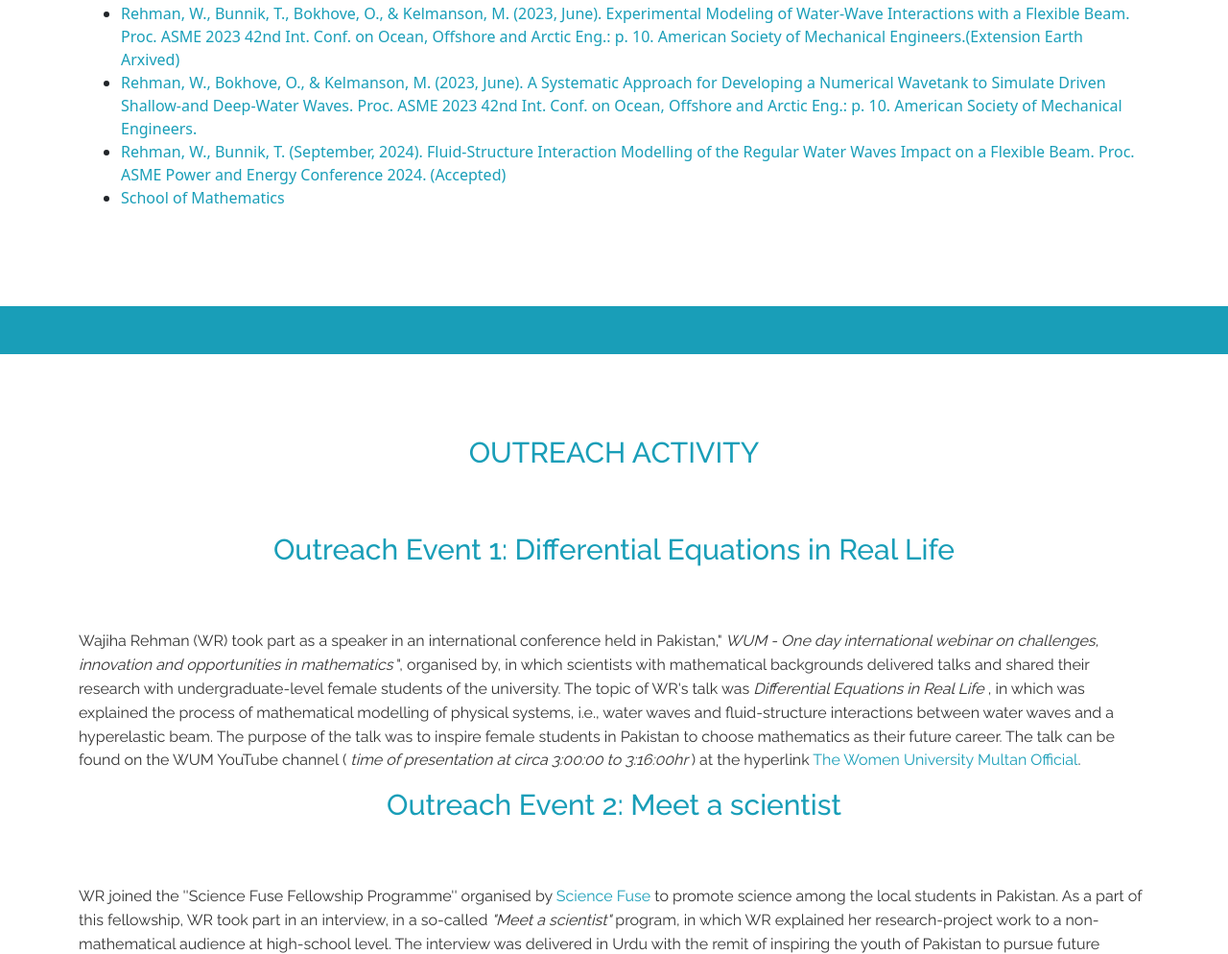
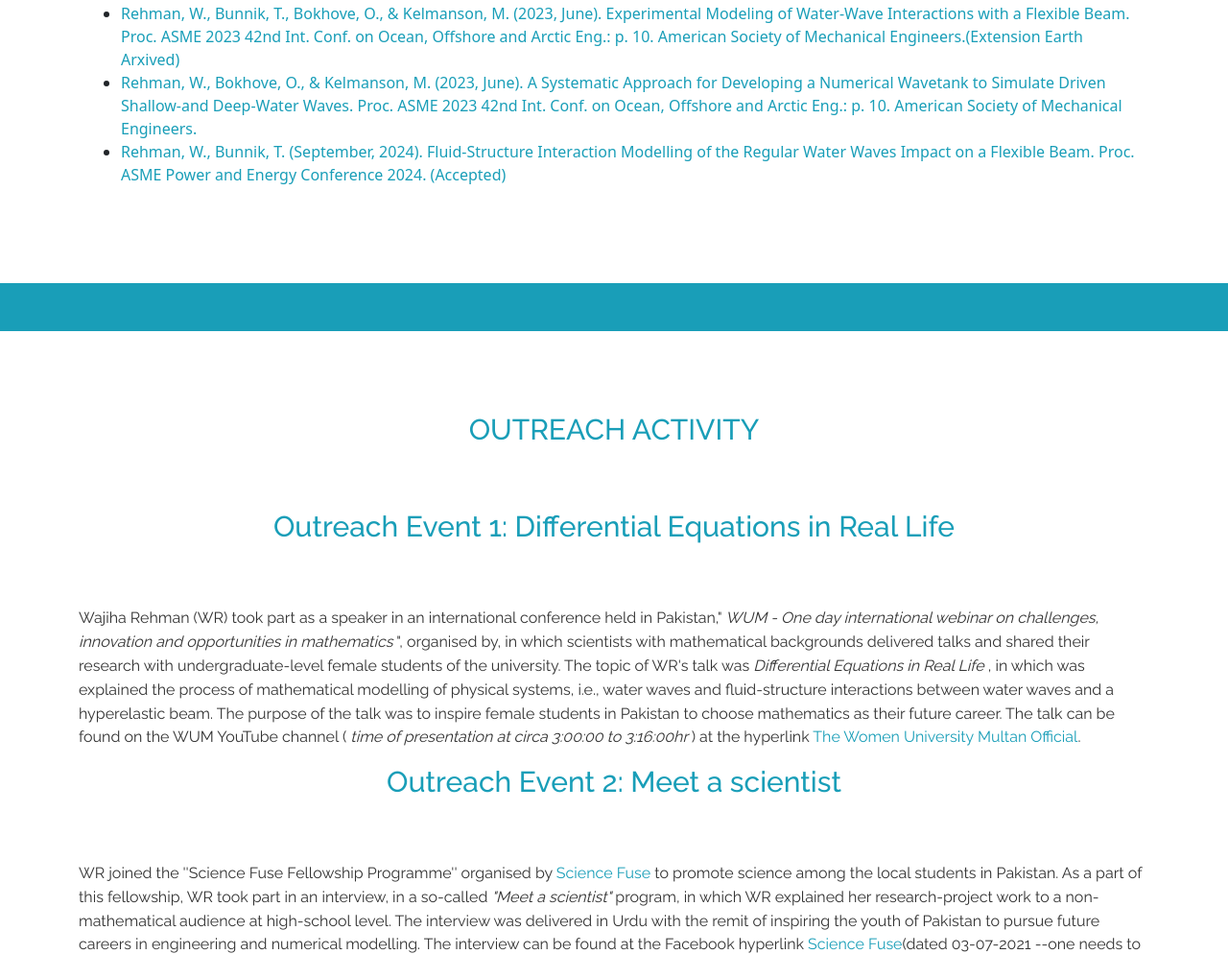
Before and after one commit to Wajiha11/Wajiha11.github.io, a plain HTML site: page index.html in a window 1280 px wide. Shown: the part 5080-6074 px from the top of the page at 96% size. Drawn offline with Linux system fonts and the light colour scheme.

Commit message:
Update index.html

```diff
--- a/index.html
+++ b/index.html
@@ -281,7 +281,7 @@ Engineers.(Extension Earth Arxived)</a>  </li>
          <li><a href="https://asmedigitalcollection.asme.org/OMAE/proceedings-abstract/OMAE2023/86892/1167281">Rehman, W., Bokhove, O., & Kelmanson, M. (2023, June). A Systematic Approach for Developing a Numerical Wavetank to Simulate Driven Shallow-and Deep-Water Waves. Proc. ASME 2023 42nd Int. Conf. on Ocean, Offshore and Arctic Eng.: p. 10.
 American Society of Mechanical Engineers.</a>  </li>
          <li><a href="https://event.asme.org/POWER">Rehman, W., Bunnik, T. (September, 2024). Fluid-Structure Interaction Modelling of the Regular Water Waves Impact on a Flexible Beam. Proc. ASME Power and Energy Conference 2024. (Accepted)</a>  </li>
-         <li><a href="hhttps://eps.leeds.ac.uk/maths"> School of Mathematics</a>  </li>
+
         </ul>
       </div>
 
```
